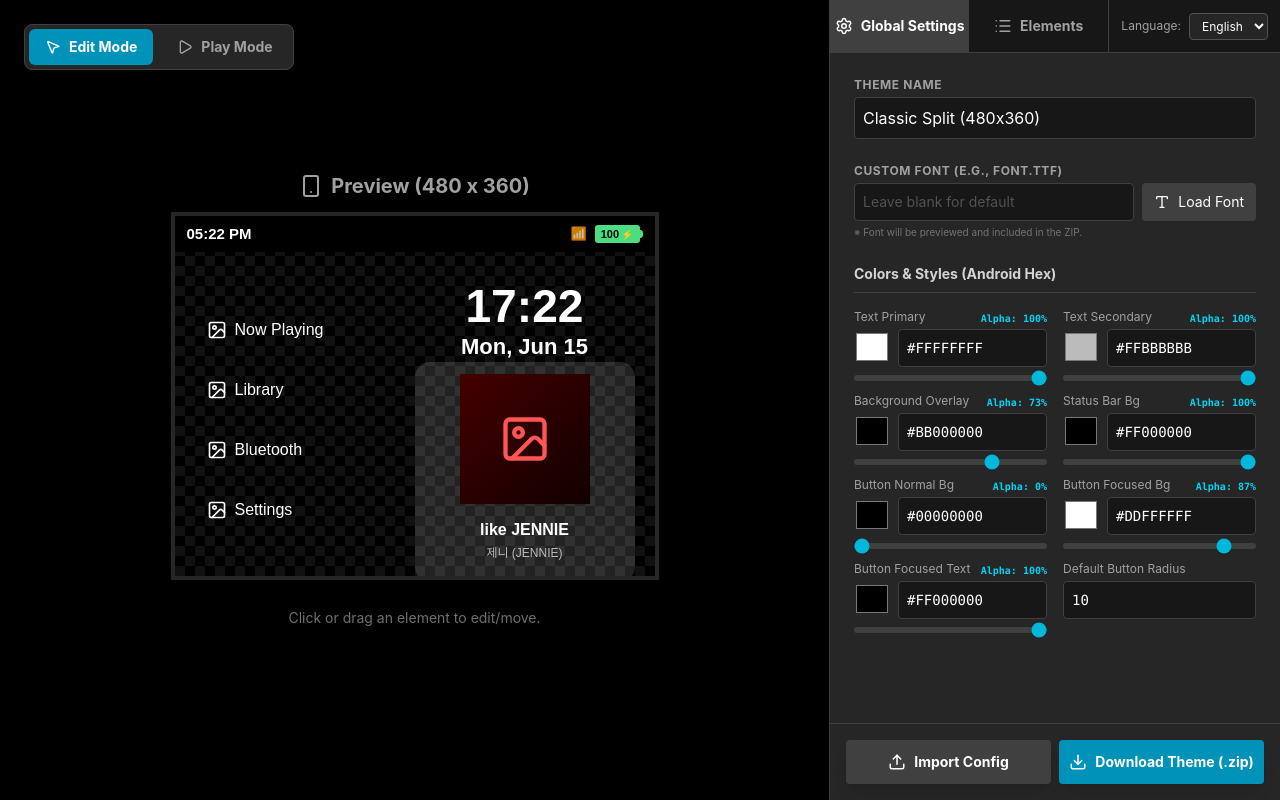
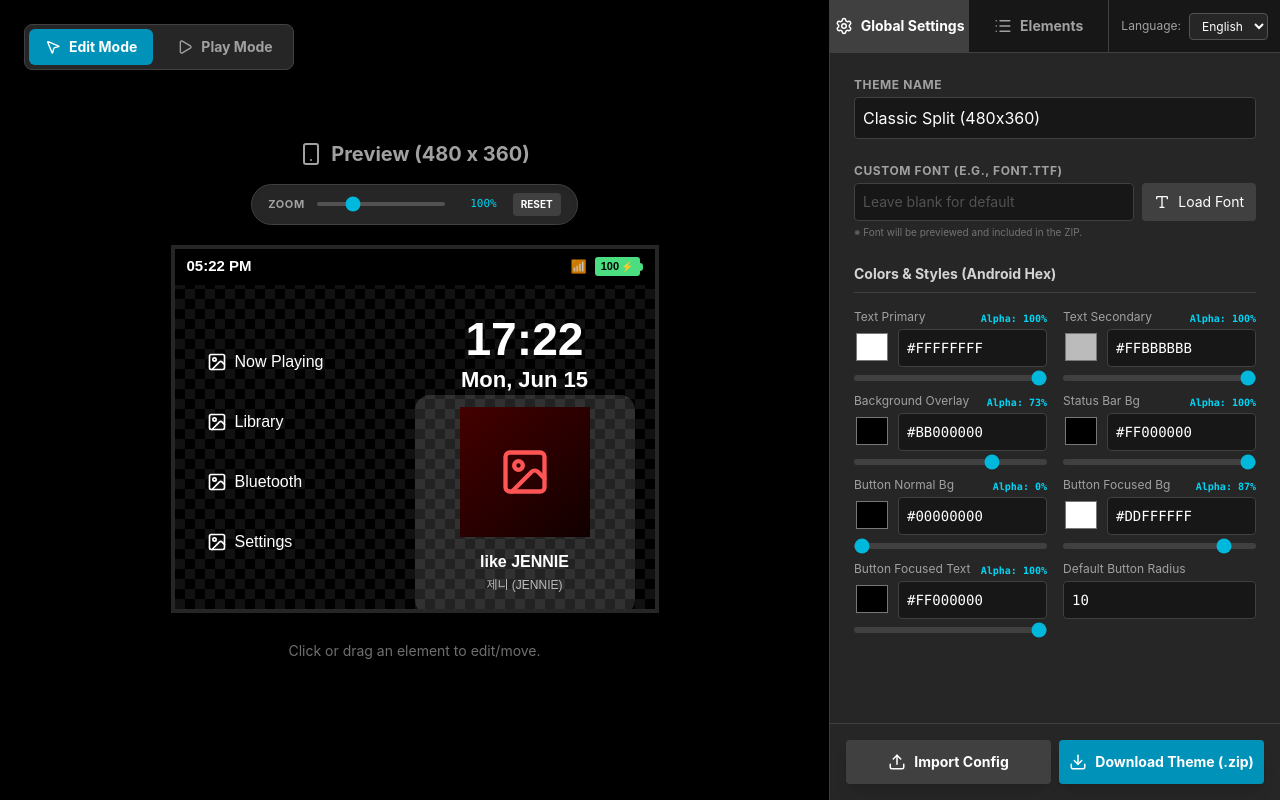
Before and after one commit to ismileblue/theme-editor, a React (Vite) app: page / in a window 1280 px wide. Built offline with nearby package versions, Linux system fonts and the light colour scheme.

Commit message:
줌 기능 추가

```diff
--- a/src/ThemeEditor.tsx
+++ b/src/ThemeEditor.tsx
@@ -438,7 +438,7 @@ export default function ThemeEditor() {
   const [fontUrl, setFontUrl] = useState(null);
   const [fontFamilyName, setFontFamilyName] = useState('');
   const [isZipping, setIsZipping] = useState(false);
-
+const [zoomLevel, setZoomLevel] = useState(1.0); // 🚀 [추가] 화면 확대/축소 배율 상태 (기본 1.0배)
   const [dragInfo, setDragInfo] = useState({ isDragging: false, id: null, startX: 0, startY: 0, initialElementX: 0, initialElementY: 0 });
 
   useEffect(() => {
@@ -452,8 +452,9 @@ export default function ThemeEditor() {
         const el = prev.main_menu.find(elem => elem.id === dragInfo.id);
         if (!el) return prev;
 
-        let deltaX = clientX - dragInfo.startX;
-        let deltaY = clientY - dragInfo.startY;
+        // 🚀 [줌 확대 대응] 화면이 확대/축소되었을 때, 마우스 이동 거리도 줌 배율로 나눠주어야 마우스 포인터와 아이콘이 1:1로 완벽하게 따라다닙니다!
+        let deltaX = (clientX - dragInfo.startX) / zoomLevel;
+        let deltaY = (clientY - dragInfo.startY) / zoomLevel;
 
         const g = el.gravity ? el.gravity.toLowerCase() : 'top|left';
 
@@ -498,7 +499,7 @@ export default function ThemeEditor() {
       window.removeEventListener('touchmove', handlePointerMove);
       window.removeEventListener('touchend', handlePointerUp);
     };
-  }, [dragInfo]);
+  }, [dragInfo, zoomLevel]); // 🚀 [필수] 줌 배율(zoomLevel)이 변할 때마다 드래그 엔진도 새 비율로 리셋되도록 꼬리표를 달아줍니다!
 
   const handleImportJSON = async (e) => {
     const file = e.target.files[0];
@@ -1174,11 +1175,26 @@ const rightColorNormal = el.text_right_color ? androidHexToWeb(el.text_right_col
 
         <h2 className="mb-4 text-xl font-bold text-neutral-400 flex items-center gap-2"><Smartphone size={24} /> {t('preview')} (480 x 360)</h2>
 
+        {/* 🚀 [추가] 줌(Zoom) 컨트롤 패널 */}
+        <div className="flex items-center gap-3 mb-6 bg-neutral-800 px-4 py-2 rounded-full border border-neutral-700 shadow-inner z-10">
+          <span className="text-[11px] font-bold text-neutral-400 tracking-wider">ZOOM</span>
+          <input
+            type="range" min="0.5" max="2.5" step="0.1"
+            value={zoomLevel}
+            onChange={(e) => setZoomLevel(parseFloat(e.target.value))}
+            className="w-32 h-1 bg-neutral-600 rounded-lg appearance-none cursor-pointer accent-cyan-500"
+          />
+          <span className="text-[11px] font-mono text-cyan-400 w-10 text-right">{Math.round(zoomLevel * 100)}%</span>
+          <button onClick={() => setZoomLevel(1.0)} className="ml-1 text-[10px] bg-neutral-700 hover:bg-neutral-600 text-white px-2 py-1 rounded transition-colors font-bold">RESET</button>
+        </div>
+
         <div
-          className="relative shadow-2xl ring-4 ring-neutral-800 overflow-hidden"
+          className="relative shadow-2xl ring-4 ring-neutral-800 overflow-hidden transition-transform duration-100"
           style={{
             width: '480px',
             height: '360px',
+            transform: `scale(${zoomLevel})`, // 🚀 [핵심 기술] 지정한 배율만큼 화면을 물리적으로 뻥튀기!
+            transformOrigin: 'top center', // 🚀 윗부분을 기준으로 확대하여 화면 구조가 틀어지지 않게 고정
             userSelect: 'none',
             WebkitUserSelect: 'none',
             backgroundColor: androidHexToWeb(themeData.bgOverlay),
```
